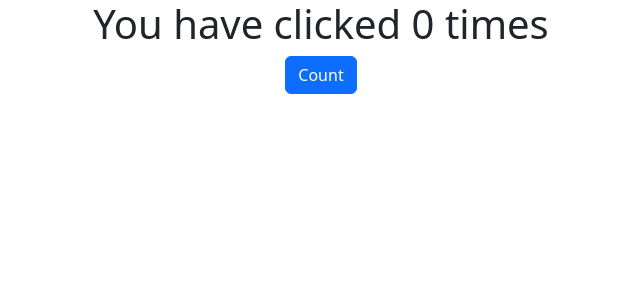
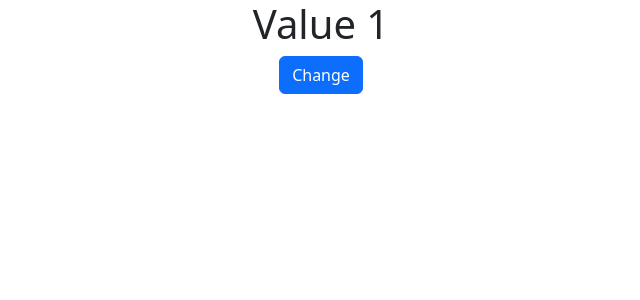
Before and after one commit to tarekhossen71/React, a React (Vite) app: page / in a window 1280 px wide. Shown: the top 300 px of the page, without its empty margins (319-959 px from the left). Built offline with nearby package versions, Linux system fonts and the light colour scheme.

Commit message:
useState Object

```diff
--- a/src/components/UseState.jsx
+++ b/src/components/UseState.jsx
@@ -1,13 +1,31 @@
 import React, { useState } from 'react';
 
 const UseState = () => {
-    let [num,setNum] = useState(0);
-    const change =()=>setNum(num+1)
+    // let [num,setNum] = useState(0);
+    // const change =()=>setNum(num+1)
+
+
+    let [obj,setObj] = useState({
+        key1:'Value 1',
+        key2:'Value 2',
+        key3:'Value 3',
+    });
+    const change = () => {
+        setObj(
+            previousObj=>({
+                ...previousObj,
+                key1:'New Value for key1'
+            })
+        )
+    }
+
     return (
         <div>
             <div className='text-center'>
-                <h1>You have clicked {num} times</h1>
-                <button onClick={change} className='btn btn-primary'>Count</button>
+                {/* <h1>You have clicked {obj.key1} times</h1> */}
+                {/* <button onClick={change} className='btn btn-primary'>Count</button> */}
+                <h1>{ obj.key1 }</h1>
+                <button onClick={change} className='btn btn-primary'>Change</button>
             </div>
         </div>
     );
```
